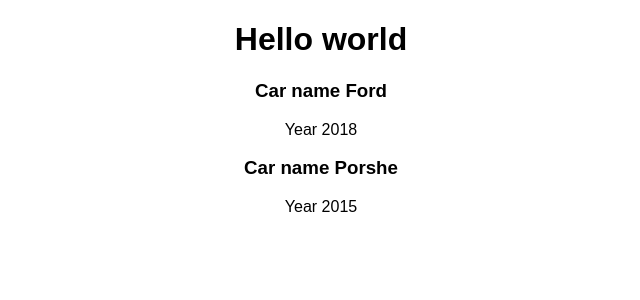
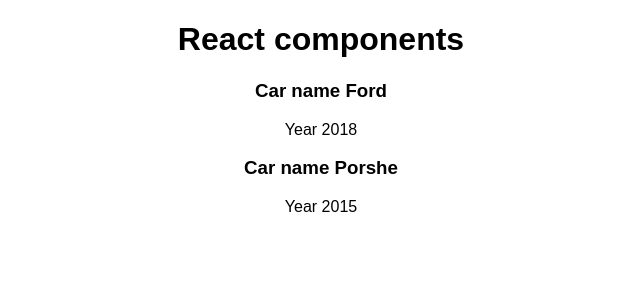
Before and after one commit to Artem-Zhuravlev/cars-app, a React (Create React App) app: page / in a window 1280 px wide. Shown: the top 300 px of the page, without its empty margins (319-959 px from the left). Built offline with nearby package versions, Linux system fonts and the light colour scheme.

Commit message:
add pageTitle

```diff
--- a/src/App.js
+++ b/src/App.js
@@ -6,16 +6,10 @@
 
   state = {
     cars: [
-      {
-        name: 'Ford',
-        year: 2018
-      },
-
-      {
-        name: 'Porshe',
-        year: 2015
-      }
-    ]
+      {name: 'Ford',year: 2018},
+      {name: 'Porshe',year: 2015}
+    ],
+    pageTitle: 'React components'
   }
 
   render() {
@@ -28,7 +22,7 @@
 
     return (
       <div style={divStyle}>
-        <h1>Hello world</h1>
+        <h1>{this.state.pageTitle}</h1>
         <Car name={cars[0].name} year={cars[0].year}/>
         <Car name={cars[1].name} year={cars[1].year}/>
 
```
